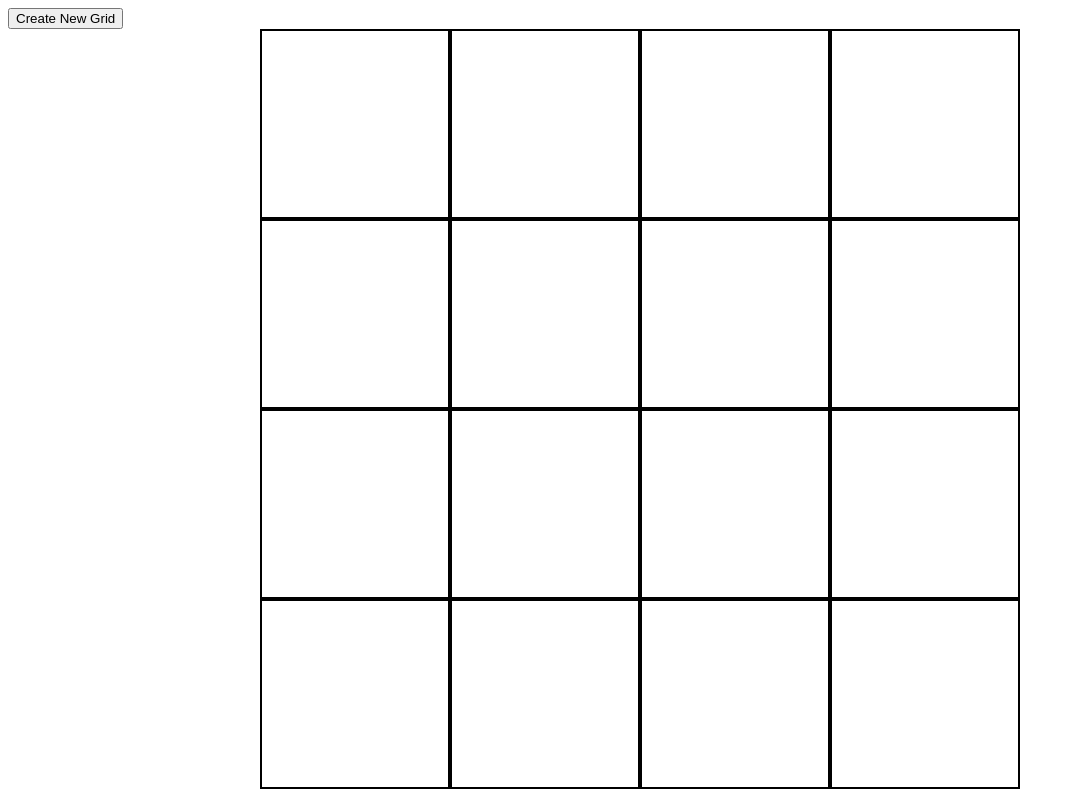
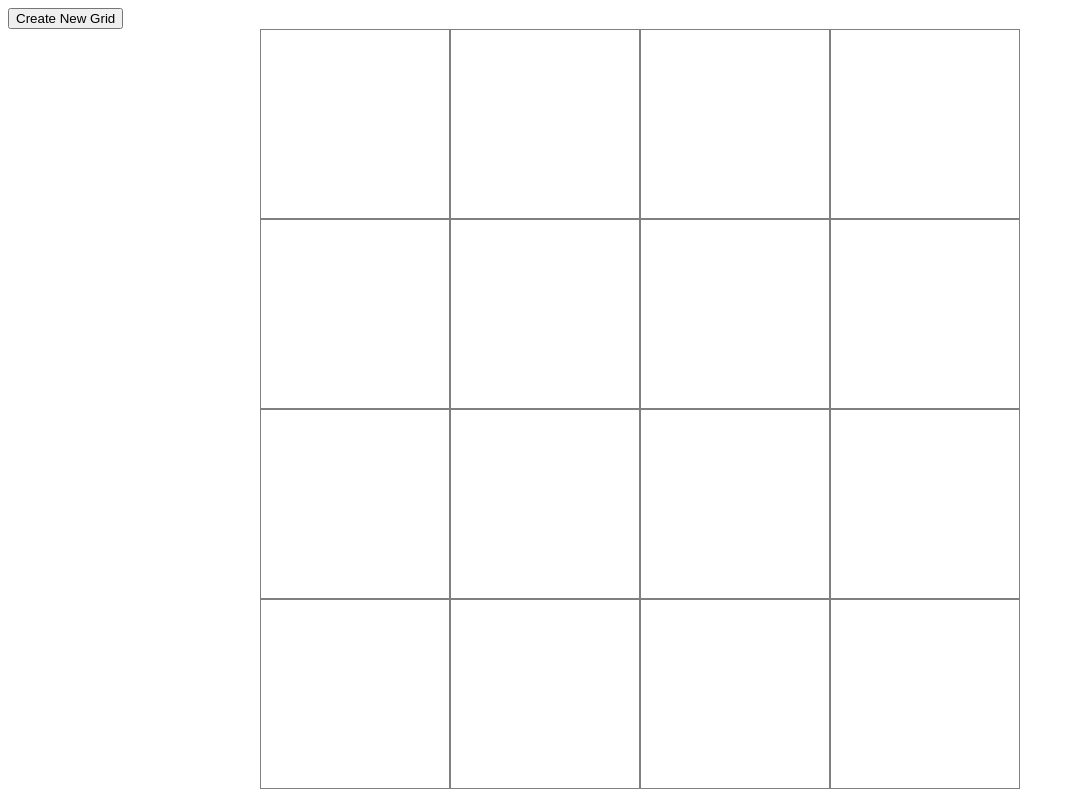
Before and after one commit to silverpsalm/odin-etch-a-sketch, a plain HTML site: page index.html in a window 1280 px wide. Shown: the whole page, without its empty margins (0-1075 px from the left). Drawn offline with Linux system fonts and the light colour scheme.

Commit message:
Change '.square' class border style

```diff
--- a/index.css
+++ b/index.css
@@ -17,7 +17,7 @@
     aspect-ratio: 1 / 1;
     background-color: white;
     box-sizing:border-box;
-    border:2px solid;
+    border:1px solid grey;
 }
 
 .active {
```
